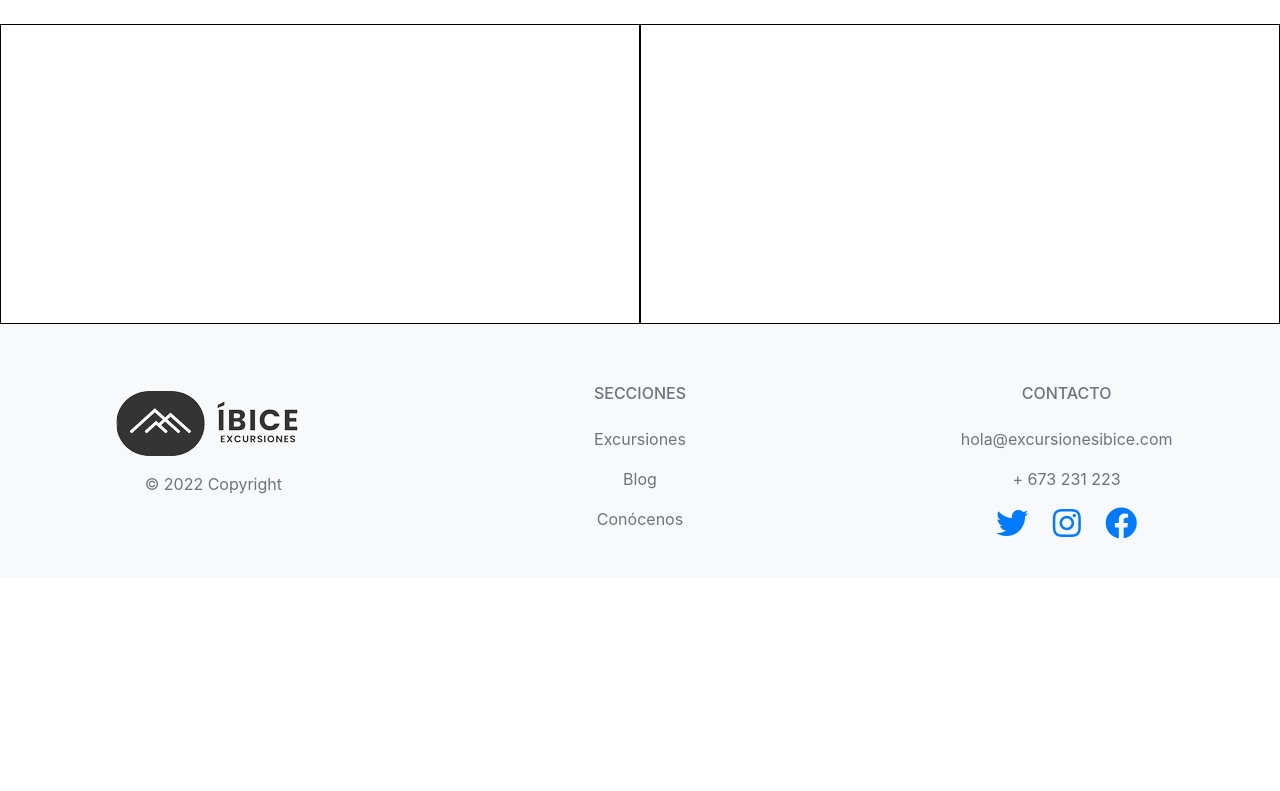
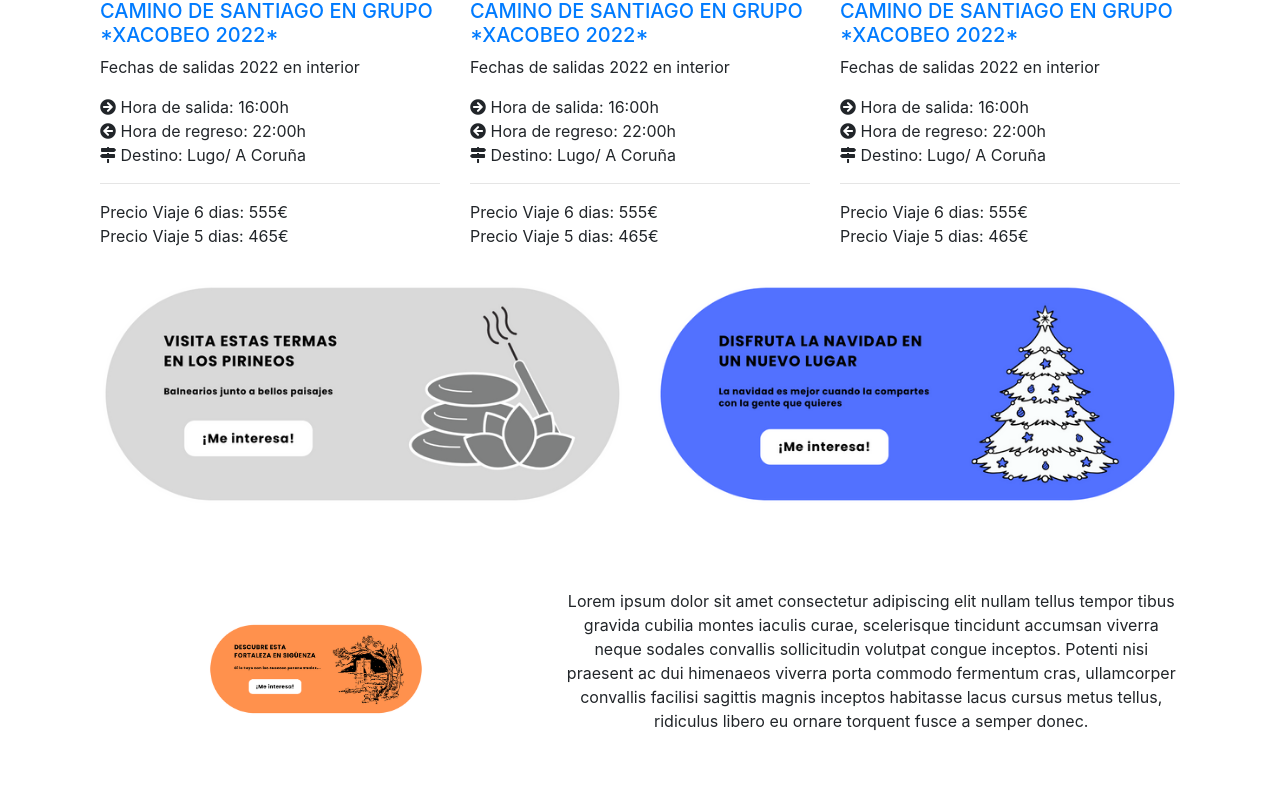
Before and after one commit to ArturoCode/excursiones-ibice, a PHP site: page /html/index.html in a window 1280 px wide. Shown: the part 1484-2275 px from the top of the page. Before the commit the page ends 2023 px from the top, so only its background shows below. Run offline with PHP 8.4, Linux system fonts and the light colour scheme.

Commit message:
FEAT: Upload changes

```diff
--- a/frontend/css/index.css
+++ b/frontend/css/index.css
@@ -11,8 +11,8 @@ body {
 #logo {
   width: 200px;
   height: 65px;
-  margin-top: 7px;
-  margin-left: 5px;
+  margin-top: 10px;
+  margin-left: 25px;
 }
 
 #header {
@@ -21,11 +21,11 @@ body {
   height: 380px;
 }
 #header li:first-of-type {
-  margin-left: 100px;
+  margin-left: 20px;
 }
 #header a {
   margin: 20px;
-  padding-right: 50px;
+
   color: #ffffff;
 }
 #header div.dropdown-menu a {
@@ -41,21 +41,86 @@ body {
   /*padding-bottom: 10px;*/
 }
 
+/*BARRA DE BUSQUEDA*/
+#barra-busqueda{
+  padding:10px;
+  display: flex;
+  justify-content: center;
+  align-items: center;
+  margin-top:100px;
+  background-color: black;
+}
+
+#lugares{
+  padding: 13px;
+  border: 1px solid black;
+  border-radius: 5px;
+}
+input[type=submit] {
+  background-color: #4CAF50;
+  color: white;
+  padding: 12px 20px;
+  border: none;
+  border-radius: 4px;
+  cursor: pointer;
+  transition-duration: 0.4s;
+}
+
+input[type=submit]:hover {
+  background-color: lightblue;
+}
+
 .nav-item a {
   color: black;
 }
 
-.ficha, .promo{
-  height:300px;
-  border: 1px solid black;
-}
 .row{
   /*Para que no tenga el margen por defecto de bootstrap*/
-  margin-right:0;
-  margin-left:0;
-  margin-top:30px;
+  margin:0;
+}
+/*.col-4,.col5,.col-6,.col-7{
+  border: 1px solid black;
+
+}*/
+/*FICHA EXCURSION Y PROMOCIONES*/
+.ficha{
+  height:500px;
+}
+.promo{
+  height:300px;
+  display: flex;
+  align-items: center;
+  justify-content: center;
 
 }
+#img-promo,#imagenf{
+  width: 100%;
+}
+
+/*OPINIONES*/
+#opiniones{
+  display: flex;
+  align-items: center;
+  justify-content: center;
+  height: 250px;
+  text-align: center;
+  /*border: 1px solid black;*/
+}
+#imagenop{
+  width: 50%;
+}
+/*PRESENTACION IBICE*/
+#presentacion-ibice{
+  display: flex;
+  align-items: center;
+  justify-content: center;
+  text-align: center;
+  /*border: 1px solid black;*/
+}
+#carrousel-foto{
+  width: 100%;
+}
+
 
 footer {
   padding: 30px 0;
--- a/frontend/html/index.html
+++ b/frontend/html/index.html
@@ -32,18 +32,17 @@
             <button
               class="navbar-toggler nav-bar-color navbar-light"
               type="button"
-              data-bs-toggle="collapse"
+              data-toggle="collapse"
               data-target="#navbarSupportedContent"
               aria-controls="navbarSupportedContent"
               aria-expanded="false"
               aria-label="Toggle navigation"
             >
-              <span class="navbar-toggler-icon"></span>
+            <span class="navbar-toggler-icon"></span>
             </button>
-
+            <img id="logo" src="../media/logo.png" />
             <div class="collapse navbar-collapse" id="navbarSupportedContent">
               <ul class="navbar-nav w-100 justify-content-around">
-                <img id="logo" src="../media/logo.png" />
                 <li class="nav-item dropdown">
                   <a
                     class="nav-link dropdown-toggle"
@@ -111,31 +110,154 @@
             </div>
           </nav>
         </div>
+        <!--BARRA DE BUSQUEDA-->
+        <div id="barra-busqueda">
+          <form>
+            <select id="lugares">
+              <option value="">Lugares</option>
+              <option value="">Oviedo</option>
+              <option value="">A Coruña</option>
+              <option value="">Murcia</option>
+              <option value="">Teruel</option>
+            </select>
+            <select id="lugares">
+              <option value="">Mes de salida</option>
+              <option value="SEP">Septiembre</option>
+              <option value="OCT">Octubre</option>
+              <option value="NOV">Noviembre</option>
+              <option value="DIC">Diciembre</option>
+            </select>
+            <input type="submit"></input>
+          </form>
+        </div>
       </div>
-      <!--BARRA DE BUSQUEDA-->
-      <div id="barra-busqueda"></div>
+
+
     </header>
 
     <!--CONTENIDO-->
-    <div id="contenido">
+
+    <div class="container"  id="contenido">
       <!--EXCURSIONES SELECCIONADAS-->
-      <div class="row">Los más populares</div>
+      <div>Los más populares</div>
       <div class="row excursiones-seleccionadas">
+        <!--FICHA EXCURSION-->
         <div class="col-4 ficha">
-
+          <div>
+            <a href="#"><!--conectado con la base de datos y mostrarlo en detalles excursion -->
+              <img id="imagenf" src="https://cristalderoca.com/senderismo/wp-content/uploads/2018/11/camino-santiago-cristalderoca-home-500x325.jpg" alt="Camino de Santiago Excursiones Íbice">
+            </a>
+          </div>
+          <div class="datosFicha">
+            <h5>
+              <a href="#">
+              CAMINO DE SANTIAGO EN GRUPO *XACOBEO 2022*
+              </a>
+            </h5>
+            <div>
+              <p>Fechas de salidas 2022 en interior</p>
+            </div>
+            <div>
+                <i class="fa fa-arrow-circle-right" ></i>
+                Hora de salida: 16:00h
+            </div>
+            <div >
+              <span class="head">
+                <i class="fa fa-arrow-circle-left"></i>
+                Hora de regreso:
+              </span>
+              22:00h
+            </div>
+            <div>
+              <i class="fa fa-map-signs"></i>
+              Destino: Lugo/ A Coruña
+            </div>
+            <hr>
+            <div>
+             Precio Viaje 6 dias: 555€ <br> Precio Viaje 5 dias: 465€
+            </div>
+          </div>
         </div>
         <div class="col-4 ficha">
+          <div>
+            <a href="#"><!--conectado con la base de datos y mostrarlo en detalles excursion -->
+              <img id="imagenf" src="https://cristalderoca.com/senderismo/wp-content/uploads/2018/11/camino-santiago-cristalderoca-home-500x325.jpg" alt="Camino de Santiago Excursiones Íbice">
+            </a>
+          </div>
+          <div class="datosFicha">
+            <h5>
+              <a href="#">
+              CAMINO DE SANTIAGO EN GRUPO *XACOBEO 2022*
+              </a>
+            </h5>
+            <div>
+              <p>Fechas de salidas 2022 en interior</p>
+            </div>
+            <div>
+                <i class="fa fa-arrow-circle-right" ></i>
+                Hora de salida: 16:00h
+            </div>
+            <div >
+              <span class="head">
+                <i class="fa fa-arrow-circle-left"></i>
+                Hora de regreso:
+              </span>
+              22:00h
+            </div>
+            <div>
+              <i class="fa fa-map-signs"></i>
+              Destino: Lugo/ A Coruña
+            </div>
+            <hr>
+            <div>
+             Precio Viaje 6 dias: 555€ <br> Precio Viaje 5 dias: 465€
+            </div>
+          </div>
         </div>
         <div class="col-4 ficha">
+          <div>
+            <a href="#"><!--conectado con la base de datos y mostrarlo en detalles excursion -->
+              <img id="imagenf" src="https://cristalderoca.com/senderismo/wp-content/uploads/2018/11/camino-santiago-cristalderoca-home-500x325.jpg" alt="Camino de Santiago Excursiones Íbice">
+            </a>
+          </div>
+          <div class="datosFicha">
+            <h5>
+              <a href="#">
+              CAMINO DE SANTIAGO EN GRUPO *XACOBEO 2022*
+              </a>
+            </h5>
+            <div>
+              <p>Fechas de salidas 2022 en interior</p>
+            </div>
+            <div>
+                <i class="fa fa-arrow-circle-right" ></i>
+                Hora de salida: 16:00h
+            </div>
+            <div >
+              <span class="head">
+                <i class="fa fa-arrow-circle-left"></i>
+                Hora de regreso:
+              </span>
+              22:00h
+            </div>
+            <div>
+              <i class="fa fa-map-signs"></i>
+              Destino: Lugo/ A Coruña
+            </div>
+            <hr>
+            <div>
+             Precio Viaje 6 dias: 555€ <br> Precio Viaje 5 dias: 465€
+            </div>
+          </div>
         </div>
       </div>
       <!--PROMOCIONES-->
       <div class="row promociones">
         <div class="col-6 promo">
-
+            <a href=""><img id="img-promo" src="../media/promo1.png"/></a>
         </div>
         <div class="col-6 promo">
-
+            <a href=""><img id="img-promo" src="../media/promo2.png"/></a>
         </div>
       </div>
 
@@ -143,40 +265,157 @@
       <div class="row">Disfruta del otoño</div>
       <div class="row excursiones-seleccionadas">
         <div class="col-4 ficha">
-
+          <div>
+            <a href="#"><!--conectado con la base de datos y mostrarlo en detalles excursion -->
+              <img id="imagenf" src="https://cristalderoca.com/senderismo/wp-content/uploads/2018/11/camino-santiago-cristalderoca-home-500x325.jpg" alt="Camino de Santiago Excursiones Íbice">
+            </a>
+          </div>
+          <div class="datosFicha">
+            <h5>
+              <a href="#">
+              CAMINO DE SANTIAGO EN GRUPO *XACOBEO 2022*
+              </a>
+            </h5>
+            <div>
+              <p>Fechas de salidas 2022 en interior</p>
+            </div>
+            <div>
+                <i class="fa fa-arrow-circle-right" ></i>
+                Hora de salida: 16:00h
+            </div>
+            <div >
+              <span class="head">
+                <i class="fa fa-arrow-circle-left"></i>
+                Hora de regreso:
+              </span>
+              22:00h
+            </div>
+            <div>
+              <i class="fa fa-map-signs"></i>
+              Destino: Lugo/ A Coruña
+            </div>
+            <hr>
+            <div>
+             Precio Viaje 6 dias: 555€ <br> Precio Viaje 5 dias: 465€
+            </div>
+          </div>
         </div>
         <div class="col-4 ficha">
+          <div>
+            <a href="#"><!--conectado con la base de datos y mostrarlo en detalles excursion -->
+              <img id="imagenf" src="https://cristalderoca.com/senderismo/wp-content/uploads/2018/11/camino-santiago-cristalderoca-home-500x325.jpg" alt="Camino de Santiago Excursiones Íbice">
+            </a>
+          </div>
+          <div class="datosFicha">
+            <h5>
+              <a href="#">
+              CAMINO DE SANTIAGO EN GRUPO *XACOBEO 2022*
+              </a>
+            </h5>
+            <div>
+              <p>Fechas de salidas 2022 en interior</p>
+            </div>
+            <div>
+                <i class="fa fa-arrow-circle-right" ></i>
+                Hora de salida: 16:00h
+            </div>
+            <div >
+              <span class="head">
+                <i class="fa fa-arrow-circle-left"></i>
+                Hora de regreso:
+              </span>
+              22:00h
+            </div>
+            <div>
+              <i class="fa fa-map-signs"></i>
+              Destino: Lugo/ A Coruña
+            </div>
+            <hr>
+            <div>
+             Precio Viaje 6 dias: 555€ <br> Precio Viaje 5 dias: 465€
+            </div>
+          </div>
         </div>
         <div class="col-4 ficha">
+          <div>
+            <a href="#"><!--conectado con la base de datos y mostrarlo en detalles excursion -->
+              <img id="imagenf" src="https://cristalderoca.com/senderismo/wp-content/uploads/2018/11/camino-santiago-cristalderoca-home-500x325.jpg" alt="Camino de Santiago Excursiones Íbice">
+            </a>
+          </div>
+          <div class="datosFicha">
+            <h5>
+              <a href="#">
+              CAMINO DE SANTIAGO EN GRUPO *XACOBEO 2022*
+              </a>
+            </h5>
+            <div>
+              <p>Fechas de salidas 2022 en interior</p>
+            </div>
+            <div>
+                <i class="fa fa-arrow-circle-right" ></i>
+                Hora de salida: 16:00h
+            </div>
+            <div >
+              <span class="head">
+                <i class="fa fa-arrow-circle-left"></i>
+                Hora de regreso:
+              </span>
+              22:00h
+            </div>
+            <div>
+              <i class="fa fa-map-signs"></i>
+              Destino: Lugo/ A Coruña
+            </div>
+            <hr>
+            <div>
+             Precio Viaje 6 dias: 555€ <br> Precio Viaje 5 dias: 465€
+            </div>
+          </div>
         </div>
       </div>
 
       <!--PROMOCIONES-->
       <div class="row promociones">
         <div class="col-6 promo">
-
+            <a href=""><img id="img-promo" src="../media/promo3.png"/></a>
         </div>
         <div class="col-6 promo">
-
+            <a href=""><img id="img-promo" src="../media/promo4.png"/></a>
         </div>
       </div>
 
       <!--OPINIONES-->
-      <div id="opiniones">
+      <div class="row" id="opiniones">
         <!--FOTO-->
-        <div id="foto"></div>
-
+        <div class="col-5" id="contenedor-foto-opinion">
+          <div>
+            <a href="#"><!--conectado con la base de datos y mostrarlo en detalles excursion -->
+              <img id="imagenop" src="../media/promo2.png" alt="Camino de Santiago Excursiones Íbice">
+            </a>
+          </div>
+        </div>
         <!--OPINION-->
-        <div id="opinion"></div>
+        <div class="col-7" id="opinion">
+          <p>Lorem ipsum dolor sit amet consectetur adipiscing elit nullam tellus tempor tibus gravida cubilia montes iaculis curae, scelerisque tincidunt accumsan viverra neque sodales convallis sollicitudin volutpat congue inceptos. Potenti nisi praesent ac dui himenaeos viverra porta commodo fermentum cras, ullamcorper convallis facilisi sagittis magnis inceptos habitasse lacus cursus metus tellus, ridiculus libero eu ornare torquent fusce a semper donec.</p>
+        </div>
       </div>
 
+
       <!--PRESENTACION IBICE-->
-      <div id="presentacion-ibice">
+      <div class="row" id="presentacion-ibice">
         <!--EXPLICACION-->
-        <div id="copy"></div>
+        <div class="col-5" id="copy">
+          <p>Lorem ipsum dolor sit amet consectetur adipiscing elit nullam tellus tempor tibus gravida cubilia montes iaculis curae, scelerisque tincidunt accumsan viverra neque sodales convallis sollicitudin volutpat congue inceptos. Potenti nisi praesent ac dui himenaeos viverra porta commodo fermentum cras, ullamcorper convallis facilisi sagittis magnis inceptos habitasse lacus cursus metus tellus, ridiculus libero eu ornare torquent fusce a semper donec.</p>
+        </div>
 
         <!--CARROUSEL-->
-        <div id="carrousel"></div>
+        <div class="col-7" id="carrousel">
+          <div>
+            <a href="#"><!--conectado con la base de datos y mostrarlo en detalles excursion -->
+              <img id="carrousel-foto" src="https://cristalderoca.com/senderismo/wp-content/uploads/2018/11/camino-santiago-cristalderoca-home-500x325.jpg" alt="Camino de Santiago Excursiones Íbice">
+            </a>
+          </div>
+        </div>
       </div>
     </div>
 
```
Also changed, not shown: docs/Apuntes/dia-dia.md (+27 -0 lines), docs/Apuntes/ideas.md (+20 -0 lines), frontend/media/promo1.png (added), frontend/media/promo2.png (added), frontend/media/promo3.png (added), frontend/media/promo4.png (added).
